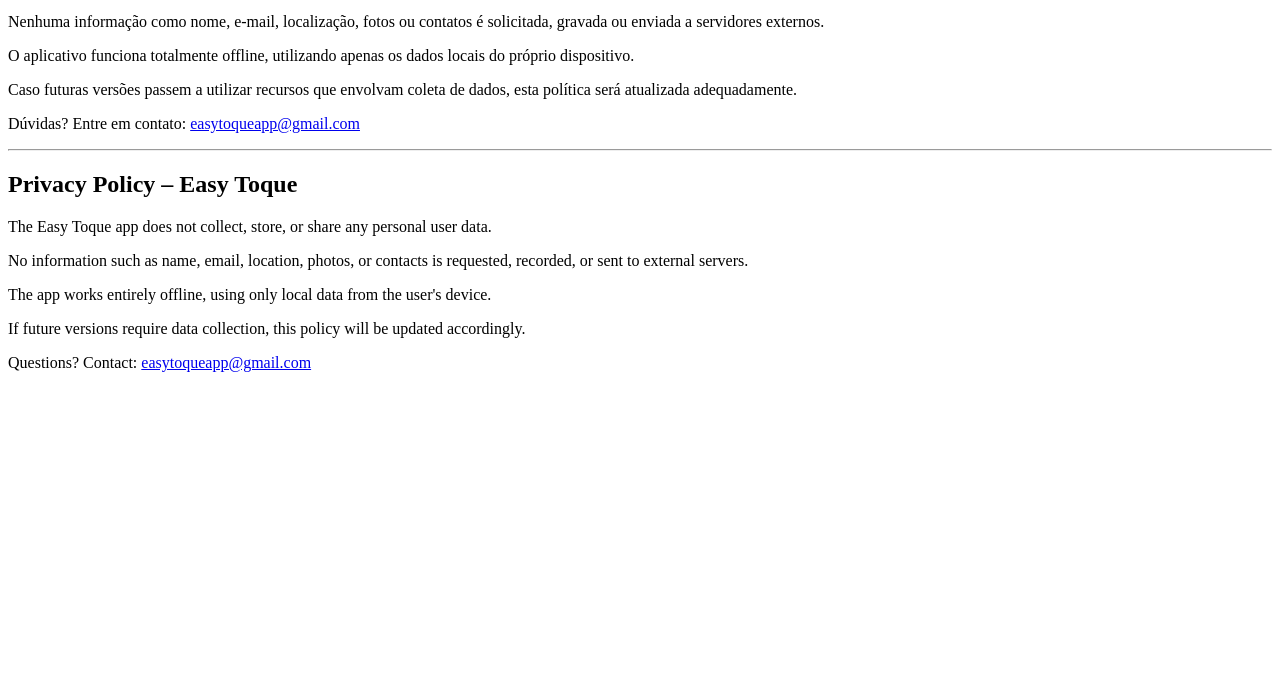
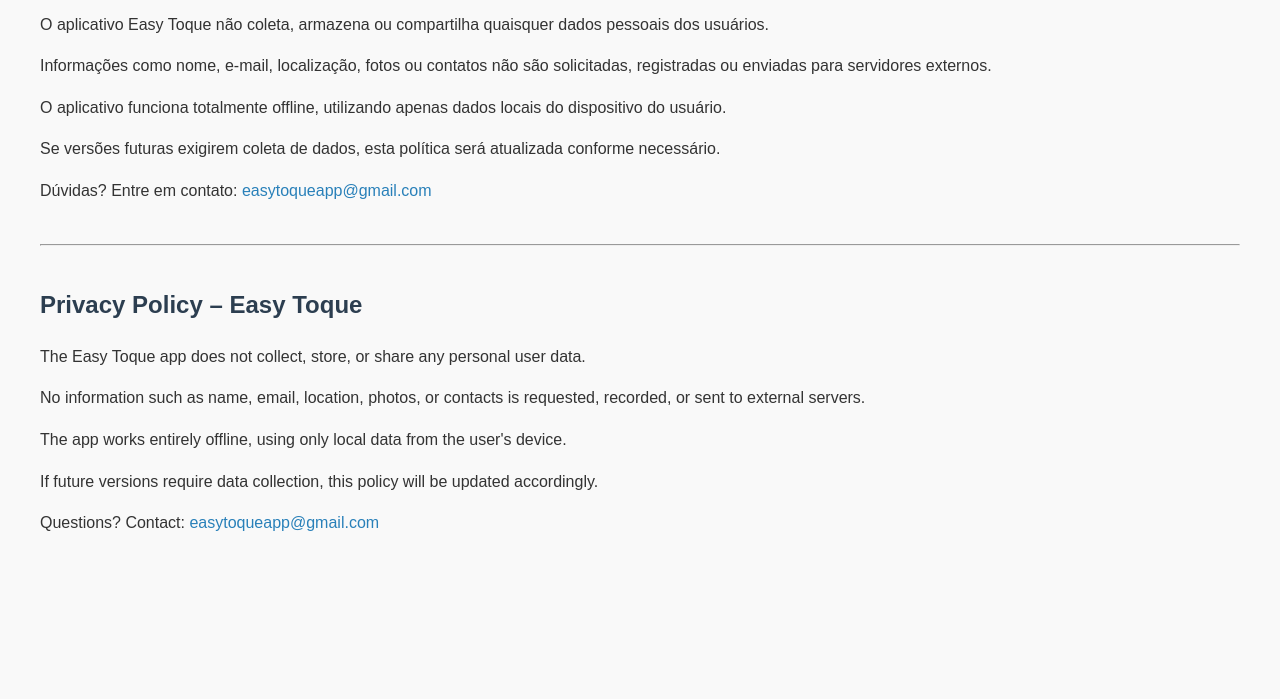
Before and after one commit to easytoqueapp/easytoque-privacidade, a plain HTML site: page index.html in a window 1280 px wide. Shown: the part 101-800 px from the top of the page. Drawn offline with Linux system fonts and the light colour scheme.

Commit message:
Update index.html

```diff
--- a/index.html
+++ b/index.html
@@ -1,23 +1,49 @@
 <!DOCTYPE html>
-<html lang="pt-br">
+<html lang="pt-BR">
 <head>
   <meta charset="UTF-8">
+  <meta name="viewport" content="width=device-width, initial-scale=1.0">
   <title>Política de Privacidade – Easy Toque</title>
+  <style>
+    body {
+      font-family: Arial, sans-serif;
+      margin: 40px;
+      line-height: 1.6;
+      background-color: #f9f9f9;
+      color: #333;
+    }
+    h1, h2 {
+      color: #2c3e50;
+    }
+    hr {
+      margin: 40px 0;
+    }
+    a {
+      color: #2980b9;
+      text-decoration: none;
+    }
+    a:hover {
+      text-decoration: underline;
+    }
+  </style>
 </head>
 <body>
+
   <h1>Política de Privacidade – Easy Toque</h1>
-  <p>O aplicativo Easy Toque não coleta, armazena ou compartilha dados pessoais dos usuários.</p>
-  <p>Nenhuma informação como nome, e-mail, localização, fotos ou contatos é solicitada, gravada ou enviada a servidores externos.</p>
-  <p>O aplicativo funciona totalmente offline, utilizando apenas os dados locais do próprio dispositivo.</p>
-  <p>Caso futuras versões passem a utilizar recursos que envolvam coleta de dados, esta política será atualizada adequadamente.</p>
+  <p>O aplicativo Easy Toque não coleta, armazena ou compartilha quaisquer dados pessoais dos usuários.</p>
+  <p>Informações como nome, e-mail, localização, fotos ou contatos não são solicitadas, registradas ou enviadas para servidores externos.</p>
+  <p>O aplicativo funciona totalmente offline, utilizando apenas dados locais do dispositivo do usuário.</p>
+  <p>Se versões futuras exigirem coleta de dados, esta política será atualizada conforme necessário.</p>
   <p>Dúvidas? Entre em contato: <a href="mailto:easytoqueapp@gmail.com">easytoqueapp@gmail.com</a></p>
-</body>
-</html>
 
   <hr>
+
   <h2>Privacy Policy – Easy Toque</h2>
   <p>The Easy Toque app does not collect, store, or share any personal user data.</p>
   <p>No information such as name, email, location, photos, or contacts is requested, recorded, or sent to external servers.</p>
   <p>The app works entirely offline, using only local data from the user's device.</p>
   <p>If future versions require data collection, this policy will be updated accordingly.</p>
   <p>Questions? Contact: <a href="mailto:easytoqueapp@gmail.com">easytoqueapp@gmail.com</a></p>
+
+</body>
+</html>
```
Lines whose indentation alone changed are shown as unchanged.
